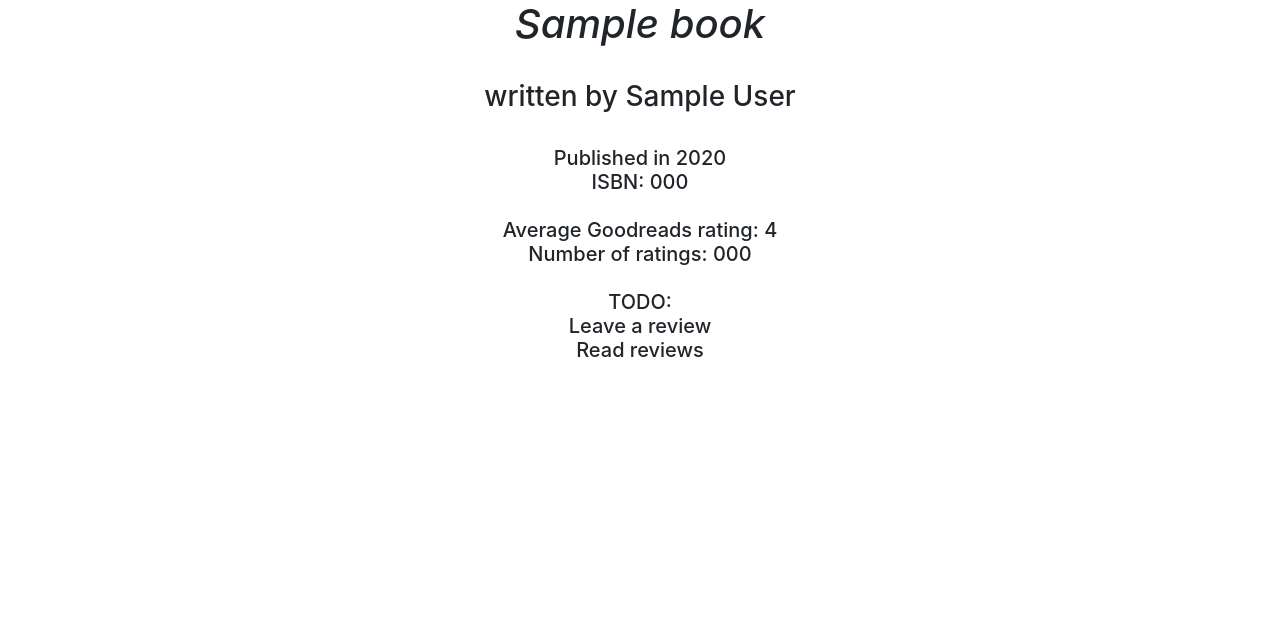
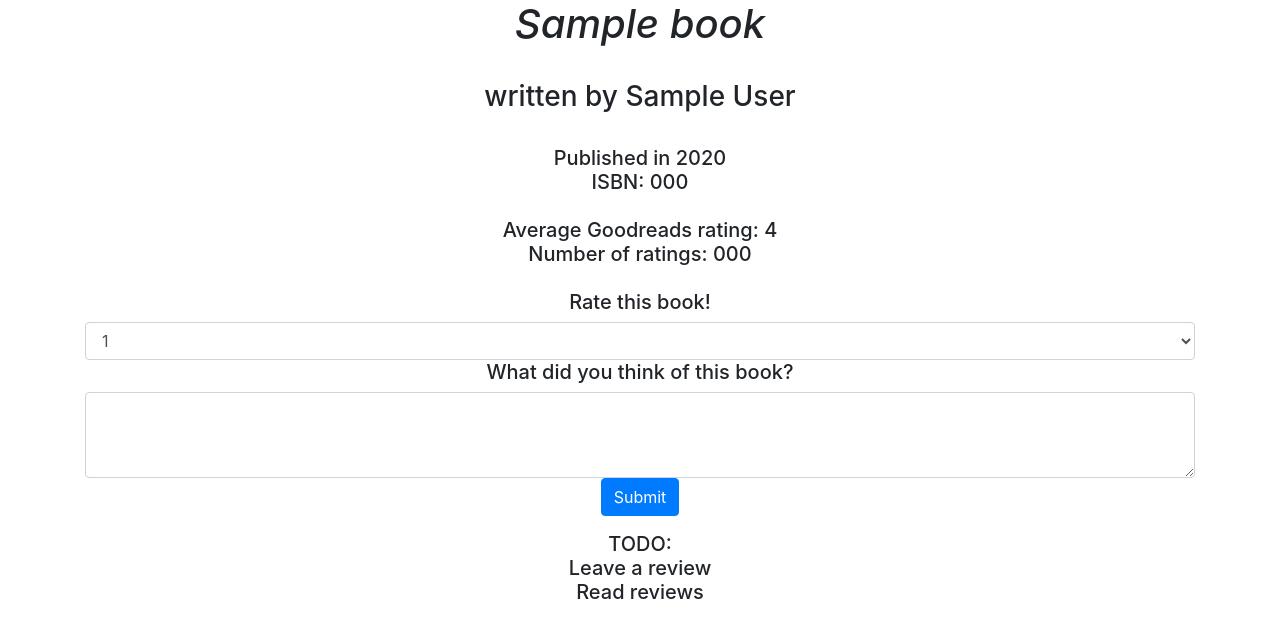
Before and after one commit to Faaab/cs50w-project1, a Flask app: template templates/book.html in a window 1280 px wide. Shown: the part 70-708 px from the top of the page. Run offline with Flask 2, Linux system fonts and the light colour scheme; the template is opened without the code that fills it: most values are stand-ins (such as "Sample title", 1, 10 or a date in 2020); some libraries are stand-ins or nearby versions.

Commit message:
Made HTML form for leaving reviews. Added container to template. SQL.

```diff
--- a/application.py
+++ b/application.py
@@ -167,12 +167,40 @@ def book(id):
     The POST-method for this route will submit the user's review, and redirect the user to this same
     route via GET."""
 
-    # TODO
+    # TODO Branch for submitting user review
     if request.method == "POST":
-        #Submitting user review goes here
-        return "TODO"
+        # TODO: Submitting user review goes here. Note that book id is a parameter to this function.
 
-    # Branch for
+        # Search for reviews on this book by this author
+        result = db.execute("SELECT * FROM reviews WHERE author = :user AND book_id = :id",
+        {"user": session["user"], "id": id })
+
+        # Branch for if there are no reviews on this book by this author
+        if not result:
+            # Get all data from submitted form
+            rating = request.form.get("rating")
+            review_text = request.form.get("review_text")
+
+            print("(DEBUG) All info to store in DB:")
+            print(id)
+            print(session["user"])
+            print(rating)
+            print(review_text)
+
+            # add review to database
+            db.execute("INSERT INTO reviews (book_id, author, rating, review) VALUES (:book_id, :author, :rating, :review)",
+            {"book_id": id,  "author": session["user"], "rating": rating, "review": review_text})
+            print("(DEBUG) INSERT into table reviews done")
+
+        else:
+            # TODO I think I might want to add an optional 'error' variable to book.html that I
+            # would use in this case. Possibly an if-statement above the review form.
+            return "You already reviewed this book."
+
+        # # DEBUG return value
+        return "TODO. Review content: " + request.form.get("review_text")
+
+    # Branch for displaying book data
     else:
         # Get data about book from database
         result = db.execute("SELECT isbn, title, author, year FROM books WHERE id = :id",
--- a/templates/book.html
+++ b/templates/book.html
@@ -14,6 +14,26 @@ Book_data is a dict with keys: title, author, year, isbn, average_rating, number
     Average Goodreads rating: {{ book_data['average_rating'] }}<br>
     Number of ratings: {{ book_data['number_ratings'] }}<br>
     <br>
+    <form action="/book/{{ book_data['id'] }}" method="post">
+      <div class="form-group">
+
+        <label for="rating">Rate this book!</label>
+        <select class="form-control" name="rating" id="rating">
+          <option>1</option>
+          <option>2</option>
+          <option>3</option>
+          <option>4</option>
+          <option>5</option>
+        </select>
+
+        <label for="review">What did you think of this book?</label>
+        <textarea class="form-control" rows="3" autocomplete="off" name="review_text" id="review">
+        </textarea>
+
+        <button class="btn btn-primary" type="submit">Submit</button>
+
+      </div>
+    </form>
     TODO:<br>
     Leave a review<br>
     Read reviews</h5>
--- a/templates/loggedin.html
+++ b/templates/loggedin.html
@@ -37,8 +37,10 @@
 </div>
 </nav>
 
-{% block body %}
-{% endblock %}
+<div class="container">
+  {% block body %}
+  {% endblock %}
+</div>
 
 <script src="https://code.jquery.com/jquery-3.3.1.slim.min.js" integrity="sha384-q8i/X+965DzO0rT7abK41JStQIAqVgRVzpbzo5smXKp4YfRvH+8abtTE1Pi6jizo" crossorigin="anonymous"></script>
 <script src="https://cdnjs.cloudflare.com/ajax/libs/popper.js/1.14.3/umd/popper.min.js" integrity="sha384-ZMP7rVo3mIykV+2+9J3UJ46jBk0WLaUAdn689aCwoqbBJiSnjAK/l8WvCWPIPm49" crossorigin="anonymous"></script>
```
Also changed, not shown: 1 other file.
